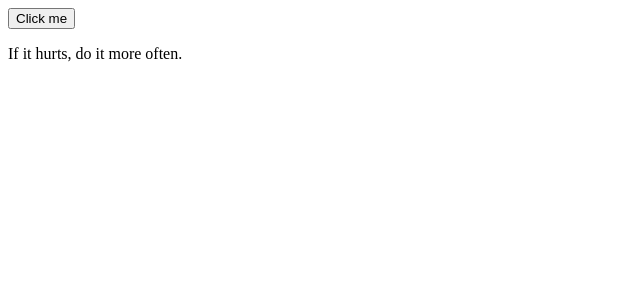
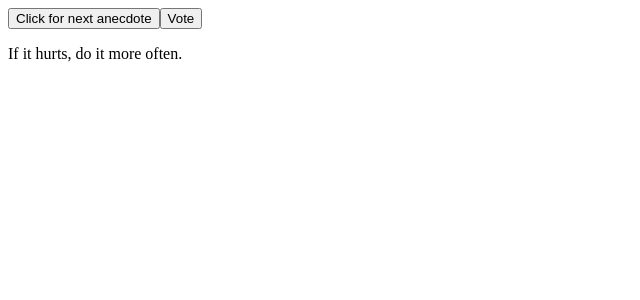
Before and after one commit to stylized-substance/Full-Stack-open-2022, a React (Create React App) app in the folder part1/anecdotes/: page / in a window 1280 px wide. Shown: the top 300 px of the page, without its empty margins (0-640 px from the left). Built offline with nearby package versions, Linux system fonts and the light colour scheme.

Commit message:
added Vote button

```diff
--- a/part1/anecdotes/src/App.js
+++ b/part1/anecdotes/src/App.js
@@ -44,7 +44,8 @@ const App = () => {
 
   return (
     <div>
-      <Button handleClick={handleButtonClick} text="Click me" />
+      <Button handleClick={handleButtonClick} text="Click for next anecdote" />
+      <Button text="Vote" />
       <Display anecdote={anecdotes[selected]} />
     </div>
   )
```
